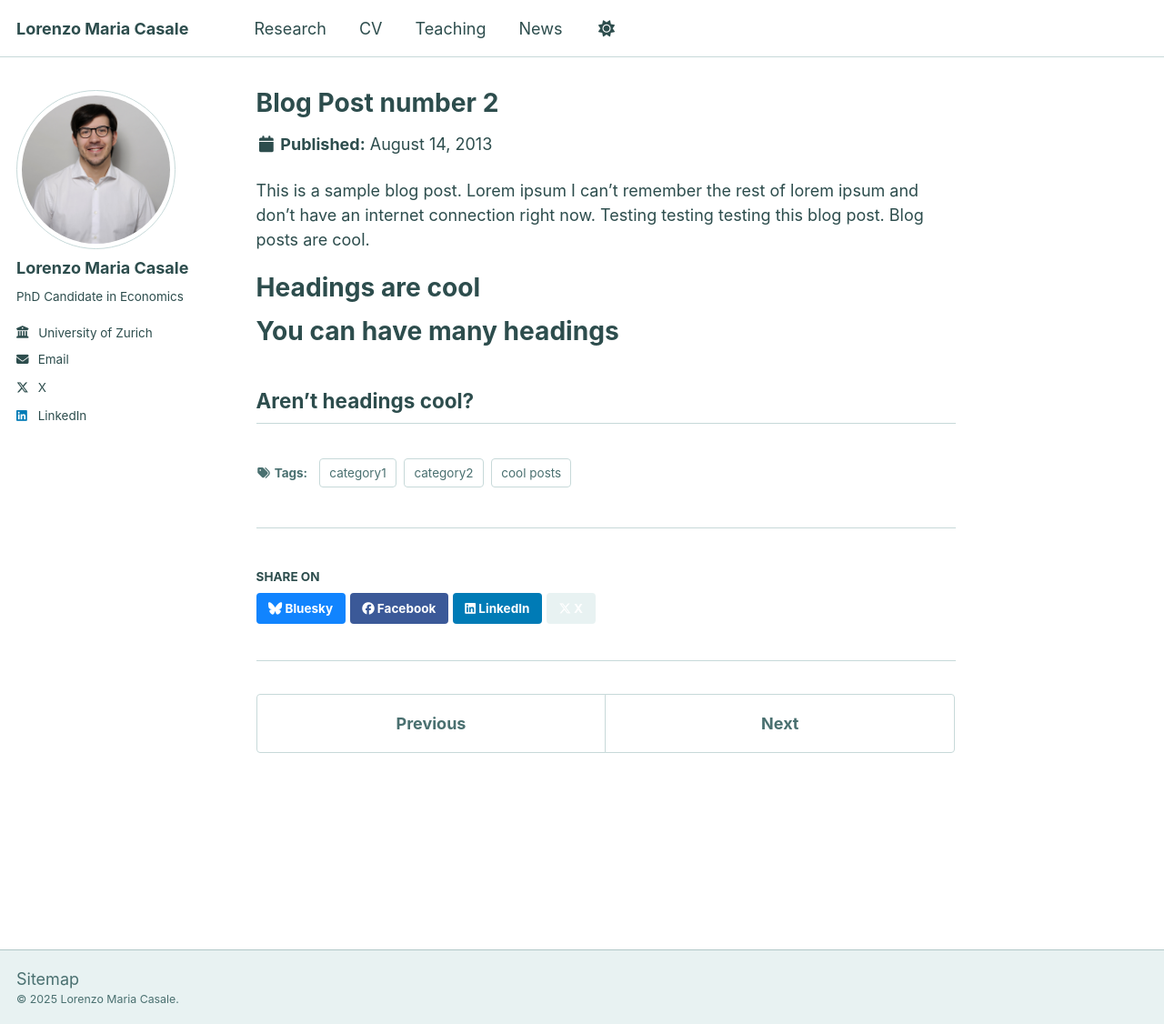
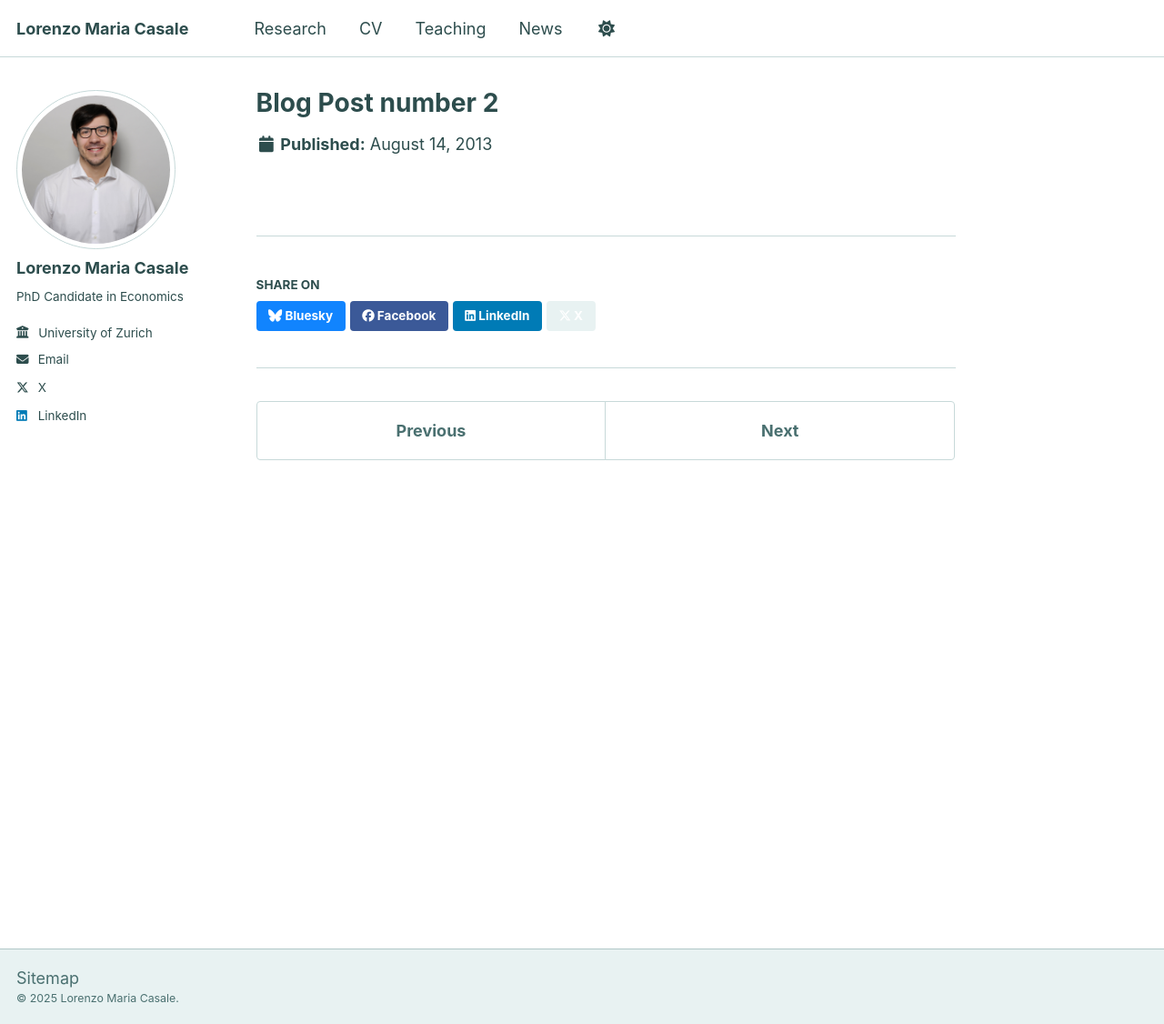
Before and after one commit to lorenzomariacasale/lorenzomariacasale.github.io, a Jekyll site: the page built from _news/2013-08-14-blog-post-2.md, in a window 1280 px wide and 1126 px high. Shown: the whole window at 91% size. Built offline with Jekyll 4.4.1, drawn with Linux system fonts in a browser that asks for light colours.

Commit message:
Third Trial News Section

```diff
--- a/_news/2013-08-14-blog-post-2.md
+++ b/_news/2013-08-14-blog-post-2.md
@@ -1,20 +1,6 @@
 ---
 title: 'Blog Post number 2'
 date: 2013-08-14
-permalink: /news/2013/08/blog-post-2/
-tags:
-  - cool posts
-  - category1
-  - category2
+#permalink: /news/2013/08/blog-post-2/
+norender: true
 ---
-
-This is a sample blog post. Lorem ipsum I can't remember the rest of lorem ipsum and don't have an internet connection right now. Testing testing testing this blog post. Blog posts are cool.
-
-Headings are cool
-======
-
-You can have many headings
-======
-
-Aren't headings cool?
-------
```
Also changed, not shown: _news/2012-08-14-blog-post-1.md (+1 -12 lines), _news/2014-08-14-blog-post-3.md (+2 -16 lines), _news/2015-08-14-blog-post-4.md (+2 -16 lines), _news/2199-01-01-future-post.md (+2 -5 lines).
